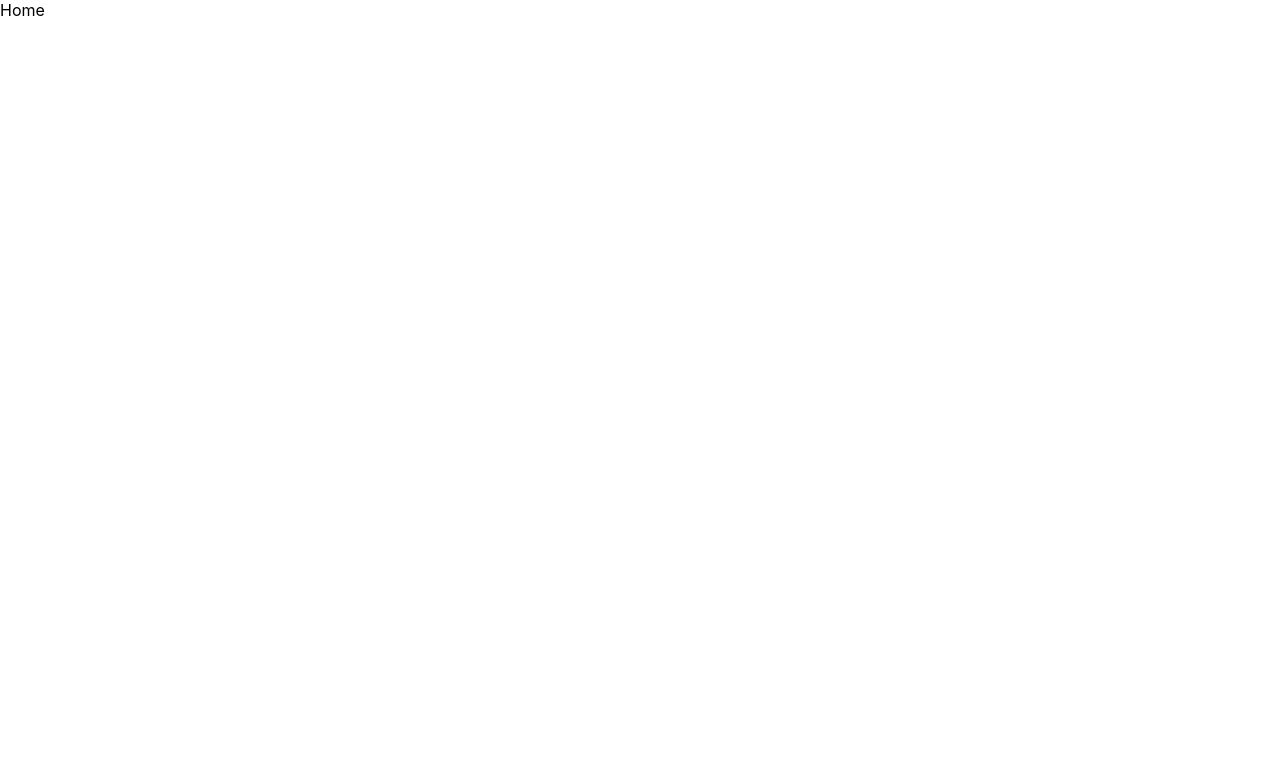
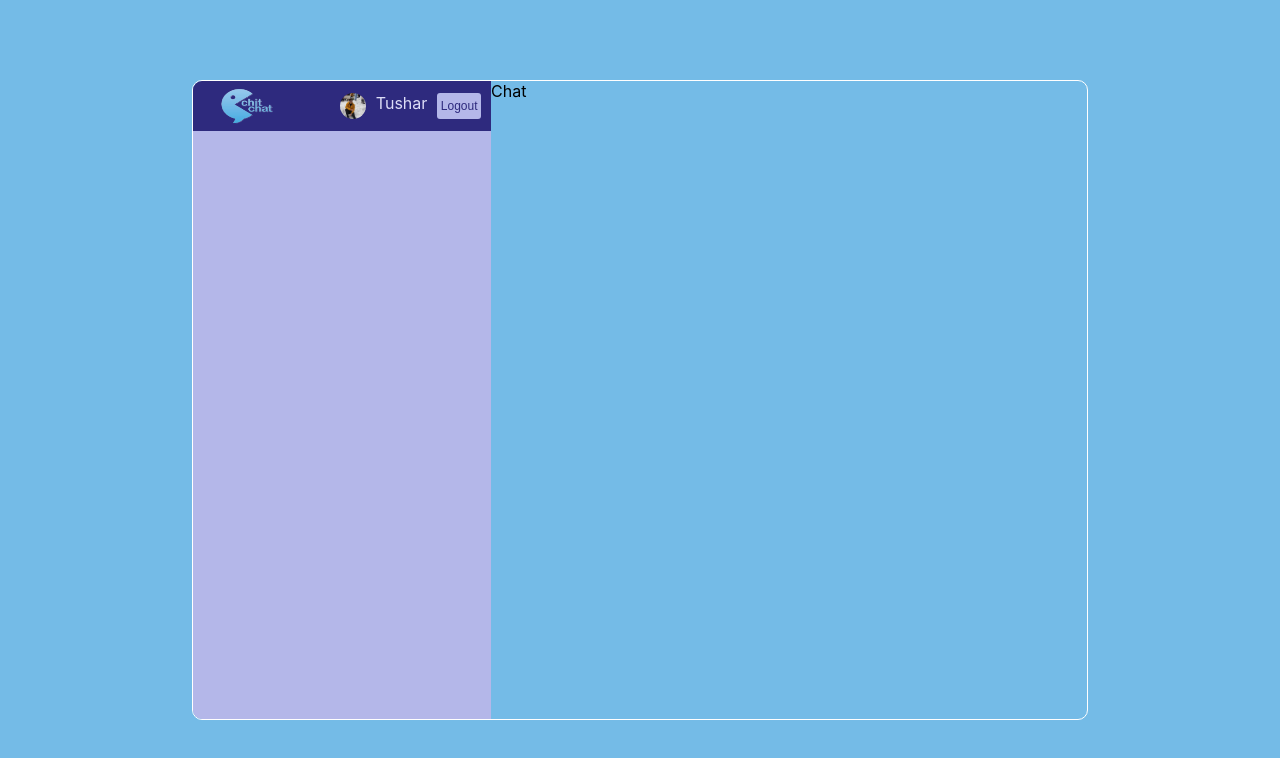
Before and after one commit to Tushar20-20Mahajan/Chit_Chat, a React (Create React App) app: page / in a window 1280 px wide. Shown: the top 758 px of the page. Built offline with nearby package versions, Linux system fonts and the light colour scheme.

Commit message:
Changes Done and Files Added

```diff
--- a/src/Style.scss
+++ b/src/Style.scss
@@ -83,3 +83,66 @@
 
     }
 }
+
+.home{
+    background-color: #74BBE7;
+    height: 100vh;
+    display: flex;
+    align-items: center;
+    justify-content: center;
+
+    .container{
+        border: 1px solid white;
+        border-radius: 10px;
+        width: 70%;
+        height: 80%;
+        display: flex;
+        overflow: hidden;
+
+        .sidebar{
+            flex: 1;
+            background-color: #b4b7e9;
+
+            .navbar{
+                display: flex;
+                align-items: center;
+                background-color: #2e2a7e;
+                height: 50px;
+                padding: 10px;
+                justify-content: space-between;
+                color: #ddddf7;
+
+                .user{
+                    display: flex;
+                    gap: 10px;
+
+                    img{
+                        background-color: #ddddf7;
+                        height: 26px;
+                        width: 26px;
+                        border-radius: 50%;
+                        object-fit: cover;
+                    }
+
+                    button{
+                        background-color:#b4b7e9 ;
+                        color: #2e2a7e;
+                        font-size: 12px;
+                        border: none;
+                        cursor: pointer;
+                        padding: 3.5px;
+                        border-radius: 3px;
+                    }
+                }
+
+
+            }
+
+        }
+
+        .chat{
+            flex: 2;
+
+        }
+    }
+}
--- a/src/components/Chat.jsx
+++ b/src/components/Chat.jsx
@@ -0,0 +1,7 @@
+import React from 'react'
+
+export const Chat = () => {
+  return (
+    <div className='chat'>Chat</div>
+  )
+}
--- a/src/components/Navbar.jsx
+++ b/src/components/Navbar.jsx
@@ -0,0 +1,16 @@
+import React from 'react'
+import logo from "../assets/logo.png"
+import imageMy from "../assets/myImage.jpg"
+
+export const Navbar = () => {
+  return (
+    <div className='navbar'>
+         <img src={logo} style={{ width: 90, height: 60 }} alt="Image Loading..." />
+         <div className='user'>
+            <img src={imageMy} alt='Image Loading...' />
+            <span>Tushar</span>
+            <button>Logout</button>
+         </div>
+    </div>
+  )
+}
--- a/src/components/Sidebar.jsx
+++ b/src/components/Sidebar.jsx
@@ -0,0 +1,10 @@
+import React from 'react'
+import { Navbar } from './Navbar'
+
+export const Sidebar = () => {
+  return (
+    <div className='sidebar'>
+        <Navbar />
+    </div>
+  )
+}
--- a/src/pages/Home.jsx
+++ b/src/pages/Home.jsx
@@ -1,7 +1,14 @@
 import React from 'react'
+import { Sidebar } from '../components/Sidebar'
+import { Chat } from '../components/Chat'
 
 export const Home = () => {
   return (
-    <div>Home</div>
+    <div className='home'>
+        <div className="container">
+            <Sidebar />
+            <Chat />
+        </div>
+    </div>
   )
 }
```
Also changed, not shown: src/components/Chats.jsx (+7 -0 lines), src/components/Input.jsx (+7 -0 lines), src/components/Messages.jsx (+7 -0 lines), src/components/Search.jsx (+7 -0 lines), src/assets/myImage.jpg (added).
